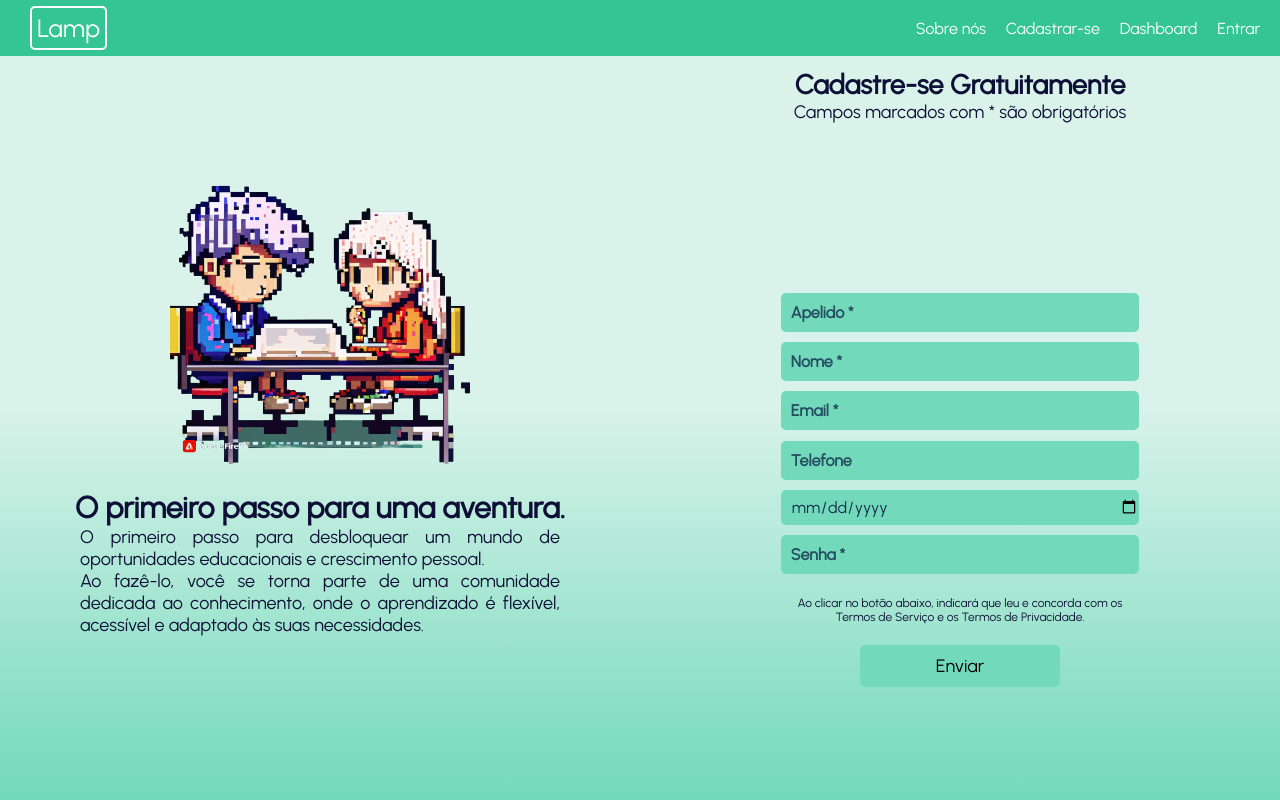
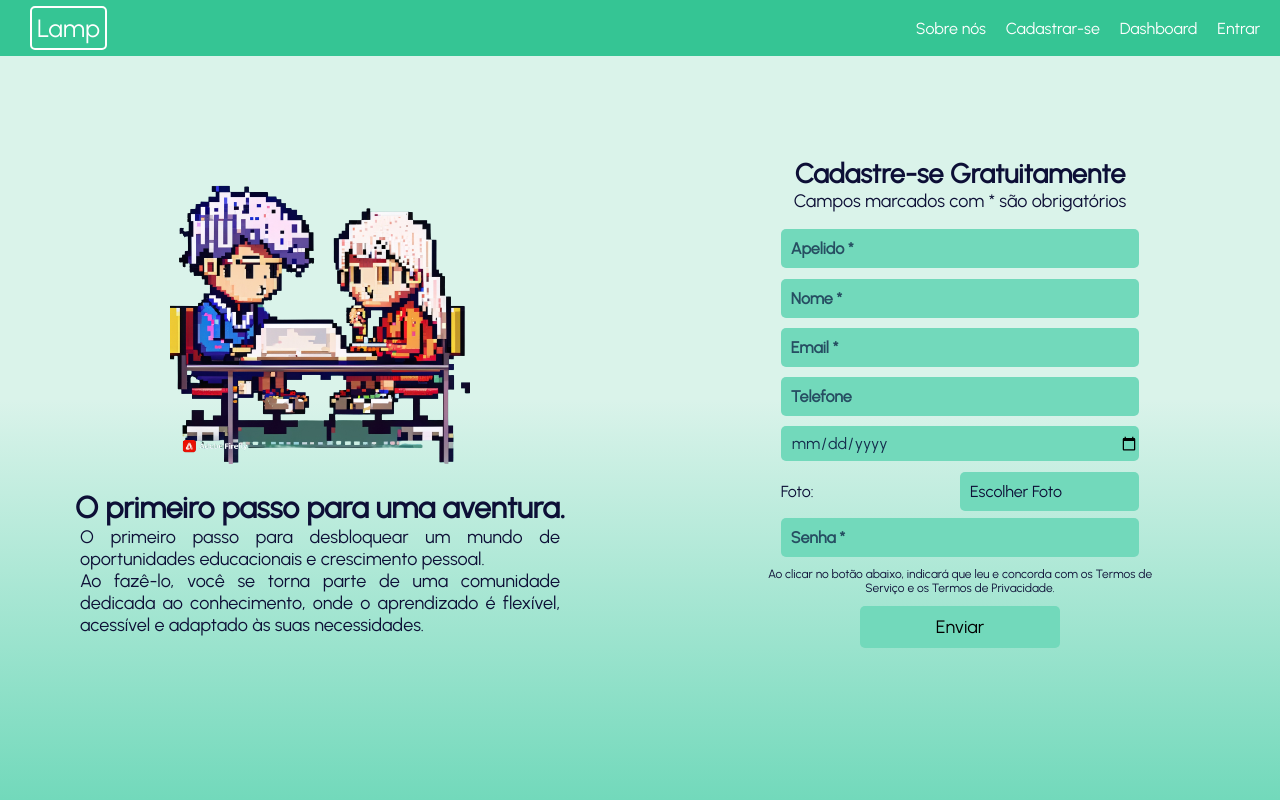
Before and after one commit to mazzali01/Lamp, a PHP site: page /cadastro.html in a window 1280 px wide. Run offline with PHP 8.4, Linux system fonts and the light colour scheme; some libraries are stand-ins or nearby versions.

Commit message:
renovar css

```diff
--- a/cadastro.html
+++ b/cadastro.html
@@ -43,29 +43,28 @@
             </div>
             <form action="" method="post" enctype="multipart/form-data">
 
-                <p><input type="text" name="apelido" id="apelido" placeholder="Apelido *"></p>
+                <p><input type="text" name="apelido" id="" placeholder="Apelido *"></p>
 
-                <p><input type="text" name="nome" id="nome" placeholder="Nome *"></p>
+                <p><input type="text" name="nome" id="" placeholder="Nome *"></p>
 
-                <p><input type="text" name="email" id="email" placeholder="Email *"></p>
+                <p><input type="text" name="email" id="" placeholder="Email *"></p>
 
-                <p><input type="text" name="tel" id="tel" placeholder="Telefone"></p>
+                <p><input type="text" name="tel" id="" placeholder="Telefone"></p>
 
-                <p><input type="date" name="nasc" id="nasc"></p>
+                <p><input type="date" name="nasc" id=""></p>
 
-                <p><input type="password" name="senha" id="senha" placeholder="Senha *"></p>
-                <!-- <div class="foto">
+                <div class="foto">
                     <p>Foto: </p>
                     <p id="idfoto"><label for="foto">Escolher Foto</label><input type="file" name="foto" id="foto"></p>
-                </div> -->
+                </div>
 
-
+                <p><input type="password" name="senha" id="" placeholder="Senha *"></p>
 
                 <div class="termos-priv">
                     <p>Ao clicar no botão abaixo, indicará que leu e concorda com os
                         Termos de Serviço
-                            e os
-                            Termos de Privacidade.</p>
+                        e os
+                        Termos de Privacidade.</p>
                 </div>
                 <p id="botao"><input type="submit" value="Enviar" id="bt_login"></p>
             </form>
@@ -74,10 +73,7 @@
 
 
     </div>
-
-    <script type="module" src="import.bd.js">
-
-    </script>
+    <script src="index.js"></script>
 </body>
 
 </html>
--- a/dashboard.html
+++ b/dashboard.html
@@ -25,7 +25,9 @@
                         <h1>Bem vindo de volta ao Lamp, User!</h1>
                         <p>Está pronto para retomar seus estudos matemáticos?</p>
                     </div>
-                    <button>Iniciar atividade</button>
+                    <div id="button">
+                        <a href="quizzes.html">Iniciar atividade</a>
+                    </div>
                 </div>
                 <div id="taskDone">
                     <p>Atividades concluídas</p>
--- a/login.html
+++ b/login.html
@@ -27,7 +27,7 @@
             <p>Estamos felizes em te ver novamente! </p>
             <p>Retome sua aventura de onde você parou fazendo login</p>
 
-            <form action="login.act.php" method="post" enctype="multipart/form-data">
+            <form action="" method="post" enctype="multipart/form-data">
                 <p><input type="text" name="email" id="" placeholder="Email"></p>
                 <p><input type="password" name="senha" id="" placeholder="Senha"></p>
                 <p id="botao"><input type="submit" value="Entrar" id="bt_login"></p>
--- a/stylecadastro.css
+++ b/stylecadastro.css
@@ -83,7 +83,7 @@ body {
 
 .texto-cadastro {
     width: 70%;
-    height: 25%;
+    height: 15%;
     display: flex;
     flex-direction: column;
     text-align: center;
@@ -98,7 +98,8 @@ form {
     justify-content: center;
     align-items: center;
     width: 80%;
-    height: 80%;
+    height: 50%;
+    margin-bottom: 5%;
 }
 
 form p {
@@ -181,8 +182,7 @@ input:is([type="submit"]):hover {
 
 .termos-priv {
     font-size: 12px;
-    width: 100%;
-    height: 10%;
+    width: 110%;
     display: flex;
     flex-direction: column;
     align-items: center;
--- a/stylequizz.css
+++ b/stylequizz.css
@@ -93,8 +93,8 @@ a {
     font-size: 20px;
 }
 .resposta:hover{
-    background-color: var(--color3);
+    background-color: var(--color2);
     color: white;
-    --color1: var(--color4);
+    --color1: var(--color3);
     cursor: pointer;
 }
```
Also changed, not shown: styledashboard.css (+19 -5 lines), stylelogin.css (+9 -0 lines).
